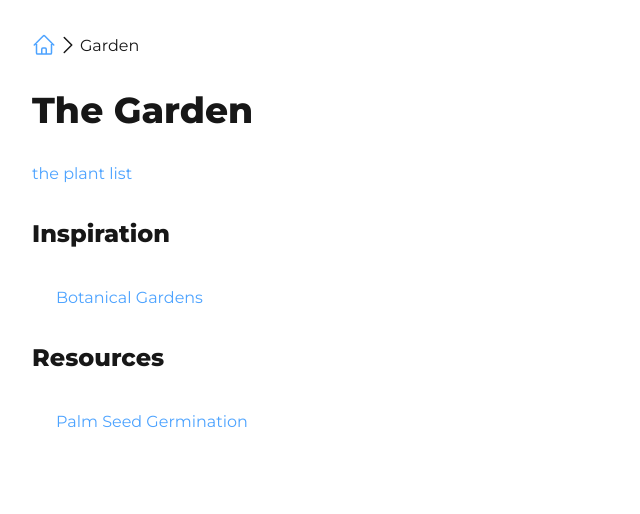
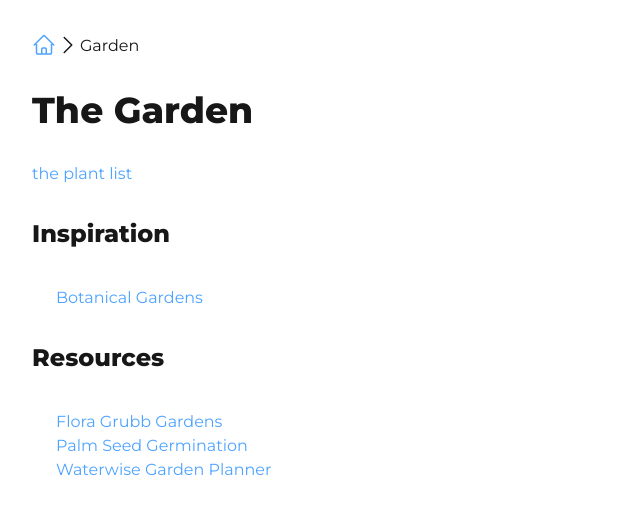
Before and after one commit to ryanfisher/ryanfisher.io, a Next.js app: page /garden in a window 1280 px wide. Shown: the top 514 px of the page, without its empty margins (0-640 px from the left). Built offline with nearby package versions, Linux system fonts and the light colour scheme.

Commit message:
add links to resources list on garden page

```diff
--- a/src/app/garden/page.tsx
+++ b/src/app/garden/page.tsx
@@ -3,7 +3,7 @@ import Headline from "@/components/Headline"
 import List from "@/components/List"
 import PageWrap from "@/components/PageWrap"
 import Paragraph from "@/components/Paragraph"
-import Link from "next/link"
+import Link from "@/components/Link"
 
 const breadcrumbs = [
     {text: "Garden"},
@@ -18,9 +18,19 @@ const inspirationItems = [
 
 const resourceItems = [
     {
-        node: <Link href="https://www.junglemusic.net/palmadvice/palms-seed-germination.htm" target="_blank">
+        node: <Link href="https://www.floragrubb.com/" external>
+            Flora Grubb Gardens
+        </Link>,
+    },
+    {
+        node: <Link href="https://www.junglemusic.net/palmadvice/palms-seed-germination.htm" external>
             Palm Seed Germination
-        </Link>
+        </Link>,
+    },
+    {
+        node: <Link href="https://waterwisegardenplanner.org/" external>
+            Waterwise Garden Planner
+        </Link>,
     }
 ]
 
--- /dev/null
+++ b/src/components/Link.tsx
@@ -0,0 +1,15 @@
+import Link, { LinkProps } from "next/link"
+
+type Props = {
+    children: React.ReactNode
+    external?: boolean
+} & LinkProps
+
+export default (props: Props) => {
+    const attributes: LinkProps = {
+        ...props
+    }
+    if (props.external) attributes.target = "_blank"
+
+    return <Link {...attributes}>{props.children}</Link>
+}
```
